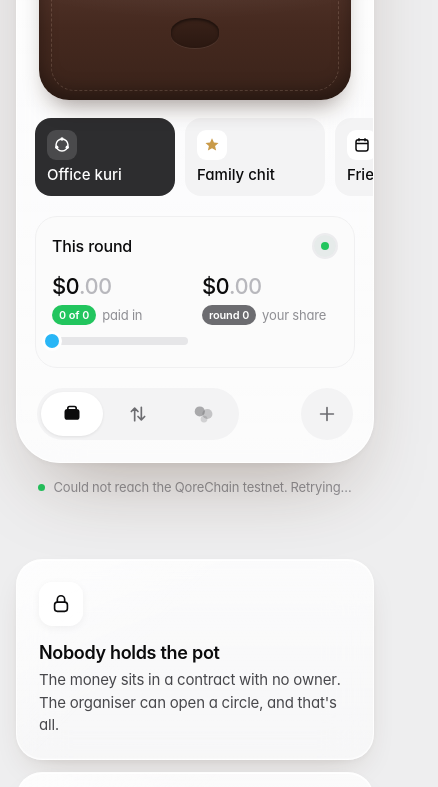
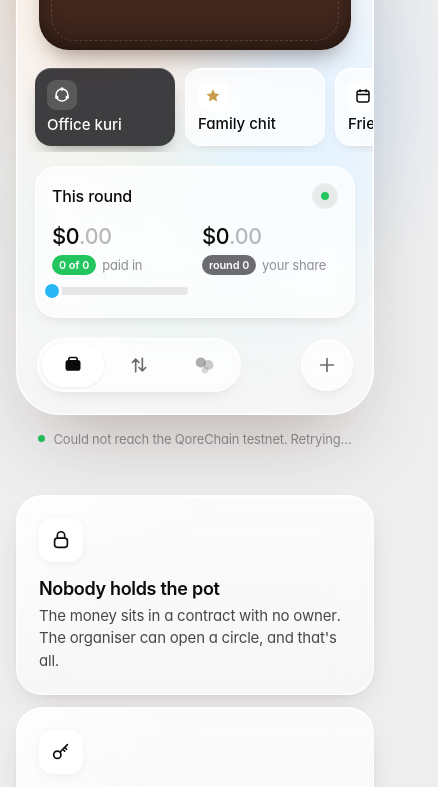
Before and after one commit to nikhil-pn/rosca, a website: page web/index.html in a window 390 px wide. Shown: the part 1020-1807 px from the top of the page, 438 px wide, since content can reach past the window. Drawn offline with Linux system fonts and the light colour scheme; no server answers.

Commit message:
Site: hero sized to the screen, text centred, the home phone in frosted glass with a soft glow behind it
Co-Authored-By: Claude Opus 5.5 <noreply@anthropic.com>

```diff
--- a/web/css/layout.css
+++ b/web/css/layout.css
@@ -58,12 +58,17 @@ body { min-height: 100svh; }
 /* Home: the story beside the live phone. */
 .home-hero {
   display: grid;
-  grid-template-columns: minmax(0, 1fr) 420px;
-  column-gap: 72px;
+  grid-template-columns: minmax(0, 1fr) auto;
+  column-gap: clamp(32px, 5vw, 72px);
   align-items: center;
-  min-height: calc(100svh - 100px);
-  padding: 8px 0 40px;
+  min-height: calc(100svh - 84px);
+  padding: 4px 0 24px;
 }
+.home-hero .hero-title { font-size: clamp(36px, min(5vw, 8.6vh), 62px); }
+.home-hero .lede { font-size: clamp(16px, min(1.35vw, 2.4vh), 18px); max-width: 32em; }
+.home-hero .eyebrow { margin-top: 0; }
+.home-hero .cta { margin-top: clamp(18px, 3.4vh, 30px); }
+.home-hero .trust { margin-top: clamp(14px, 2.6vh, 26px); }
 .home-hero .device { position: relative; }
 .device .phone { width: 390px; margin: 0 auto; }
 .device-note { display: flex; align-items: center; justify-content: center; gap: 8px; margin-top: 16px; color: var(--muted); font-size: 13px; }
@@ -83,9 +88,6 @@ body { min-height: 100svh; }
 .cta-band h2 { font-size: 30px; font-weight: 600; letter-spacing: -0.035em; line-height: 1.1; }
 .cta-band p { color: #48484c; margin-top: 8px; font-size: 16px; }
 
-@media (max-width: 1080px) {
-  .home-hero { grid-template-columns: minmax(0, 1fr) 390px; column-gap: 40px; }
-}
 @media (max-width: 900px) {
   .page { padding: 8px 16px 64px; }
   .home-hero { grid-template-columns: minmax(0, 1fr); min-height: 0; padding-top: 16px; }
@@ -98,3 +100,47 @@ body { min-height: 100svh; }
 .cta-pair { display: flex; gap: 10px; flex-wrap: wrap; }
 .nav-sheet .btn-glass { margin-top: 6px; }
 @media (max-width: 860px) { .nav > .nav-demo { display: none; } }
+
+/* ---------------------------------------------------------------- the landing phone, in glass */
+.home-hero .device { isolation: isolate; }
+.home-hero .device::before {
+  content: "";
+  position: absolute;
+  z-index: -1;
+  inset: 8% -18% 12%;
+  border-radius: 50%;
+  background:
+    radial-gradient(closest-side at 35% 40%, rgba(232, 195, 162, 0.75), transparent),
+    radial-gradient(closest-side at 70% 65%, rgba(168, 212, 255, 0.55), transparent),
+    radial-gradient(closest-side at 45% 85%, rgba(176, 234, 202, 0.5), transparent);
+  filter: blur(30px);
+}
+.device .phone {
+  background: linear-gradient(180deg, rgba(255, 255, 255, 0.66), rgba(255, 255, 255, 0.46));
+  -webkit-backdrop-filter: blur(36px) saturate(1.9);
+  backdrop-filter: blur(36px) saturate(1.9);
+  border: 1px solid rgba(255, 255, 255, 0.9);
+  box-shadow: inset 0 1px 0 #fff, inset 0 0 0 1px rgba(255, 255, 255, 0.35), 0 40px 80px -30px rgba(70, 40, 20, 0.35);
+}
+.device .phone::after {
+  content: "";
+  position: absolute;
+  inset: 0;
+  border-radius: inherit;
+  pointer-events: none;
+  background: linear-gradient(140deg, rgba(255, 255, 255, 0.55), rgba(255, 255, 255, 0) 32%);
+}
+.device .round-card,
+.device .chip:not(.active),
+.device .icon-btn,
+.device .pill,
+.device .dock-pill,
+.device .dock-plus {
+  background: rgba(255, 255, 255, 0.55);
+  border: 1px solid rgba(255, 255, 255, 0.85);
+  box-shadow: inset 0 1px 0 rgba(255, 255, 255, 0.95), 0 6px 16px -10px rgba(70, 40, 20, 0.25);
+  -webkit-backdrop-filter: blur(14px) saturate(1.6);
+  backdrop-filter: blur(14px) saturate(1.6);
+}
+.device .chip.active { background: rgba(32, 32, 35, 0.86); box-shadow: inset 0 1px 0 rgba(255, 255, 255, 0.18), 0 10px 20px -10px rgba(0, 0, 0, 0.5); }
+.device .dock-btn.active { background: rgba(255, 255, 255, 0.95); }
```
